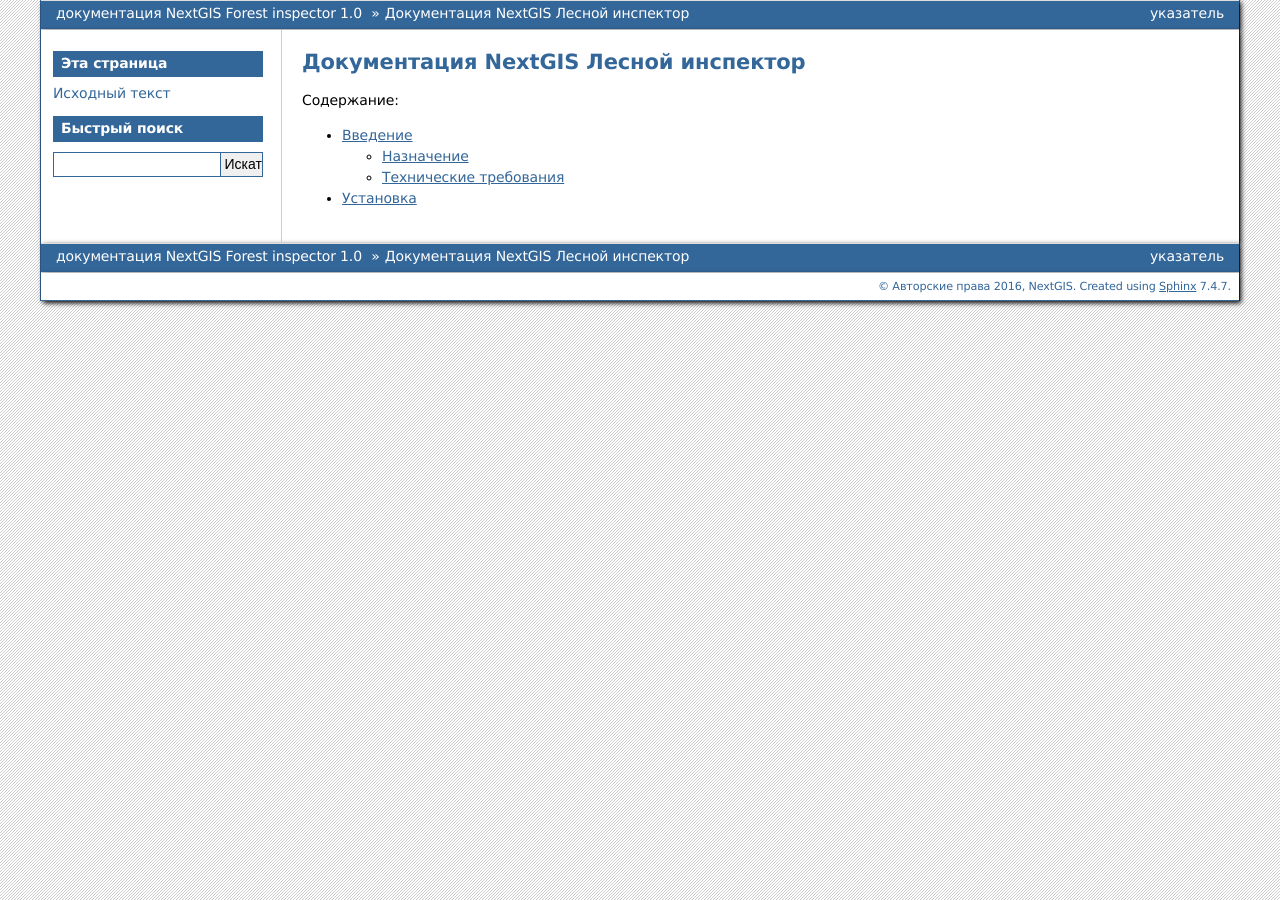
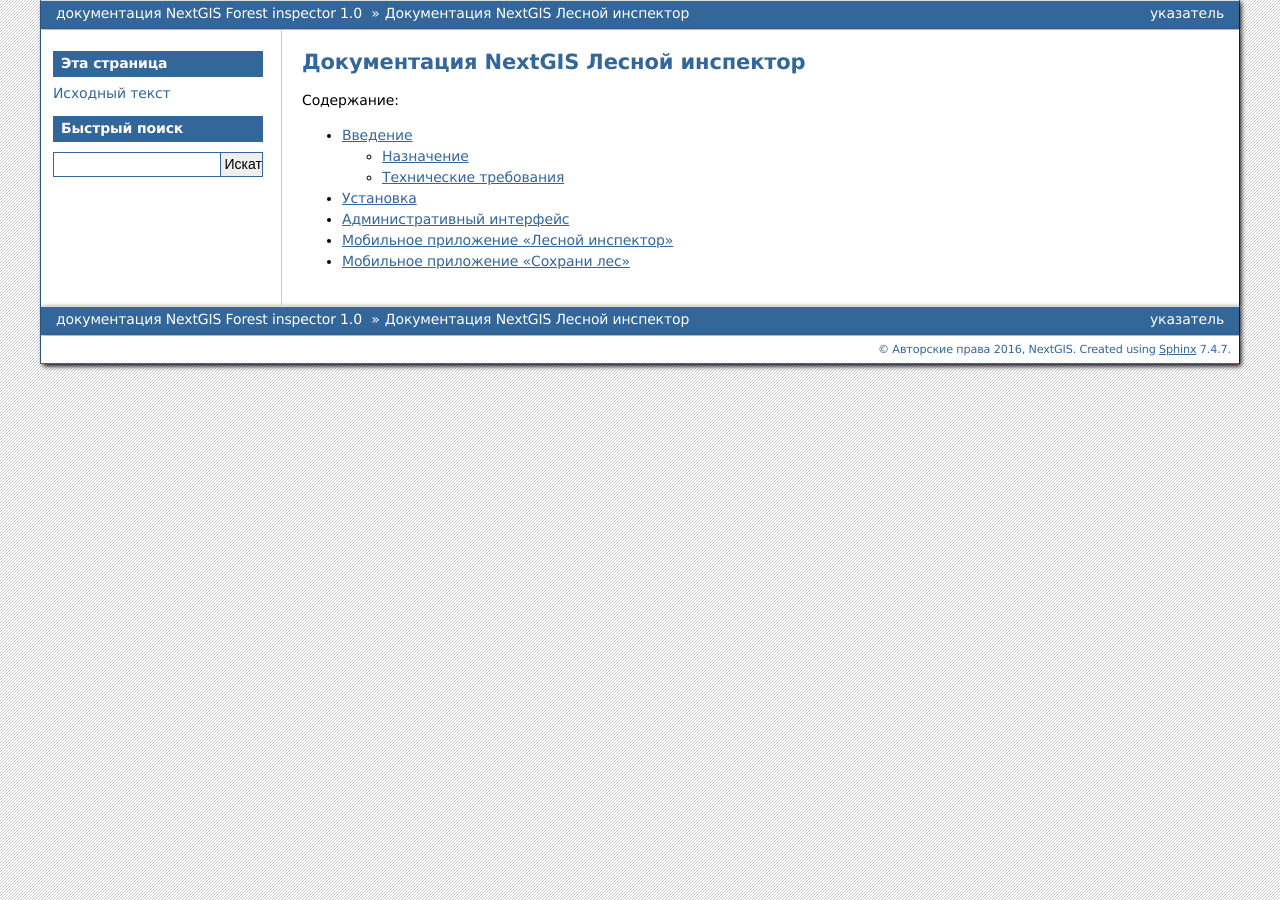
Before and after one commit to nextgis/docs_forestinspector, a Sphinx documentation site: the page built from source/toc.rst, in a window 1280 px wide. Built offline with Sphinx 7.4.7, drawn with Linux system fonts in a browser that asks for light colours; formulas are drawn with MathJax 3.

Commit message:
Add mobile applications articles

```diff
--- /dev/null
+++ b/source/admin.rst
@@ -0,0 +1,6 @@
+.. sectionauthor:: Дмитрий Барышников <dmitry.baryshnikov@nextgis.ru>
+
+.. _ngfv_admin:
+
+Административный интерфейс
+===========================
--- /dev/null
+++ b/source/inspector.rst
@@ -0,0 +1,6 @@
+.. sectionauthor:: Дмитрий Барышников <dmitry.baryshnikov@nextgis.ru>
+
+.. _ngfv_inspector:
+
+Мобильное приложение "Лесной инспектор"
+=======================================
--- a/source/toc.rst
+++ b/source/toc.rst
@@ -12,3 +12,6 @@
 
    intro
    install
+   admin
+   inspector
+   user
--- /dev/null
+++ b/source/user.rst
@@ -0,0 +1,6 @@
+.. sectionauthor:: Дмитрий Барышников <dmitry.baryshnikov@nextgis.ru>
+
+.. _ngfv_user:
+
+Мобильное приложение "Сохрани лес"
+==================================
```
